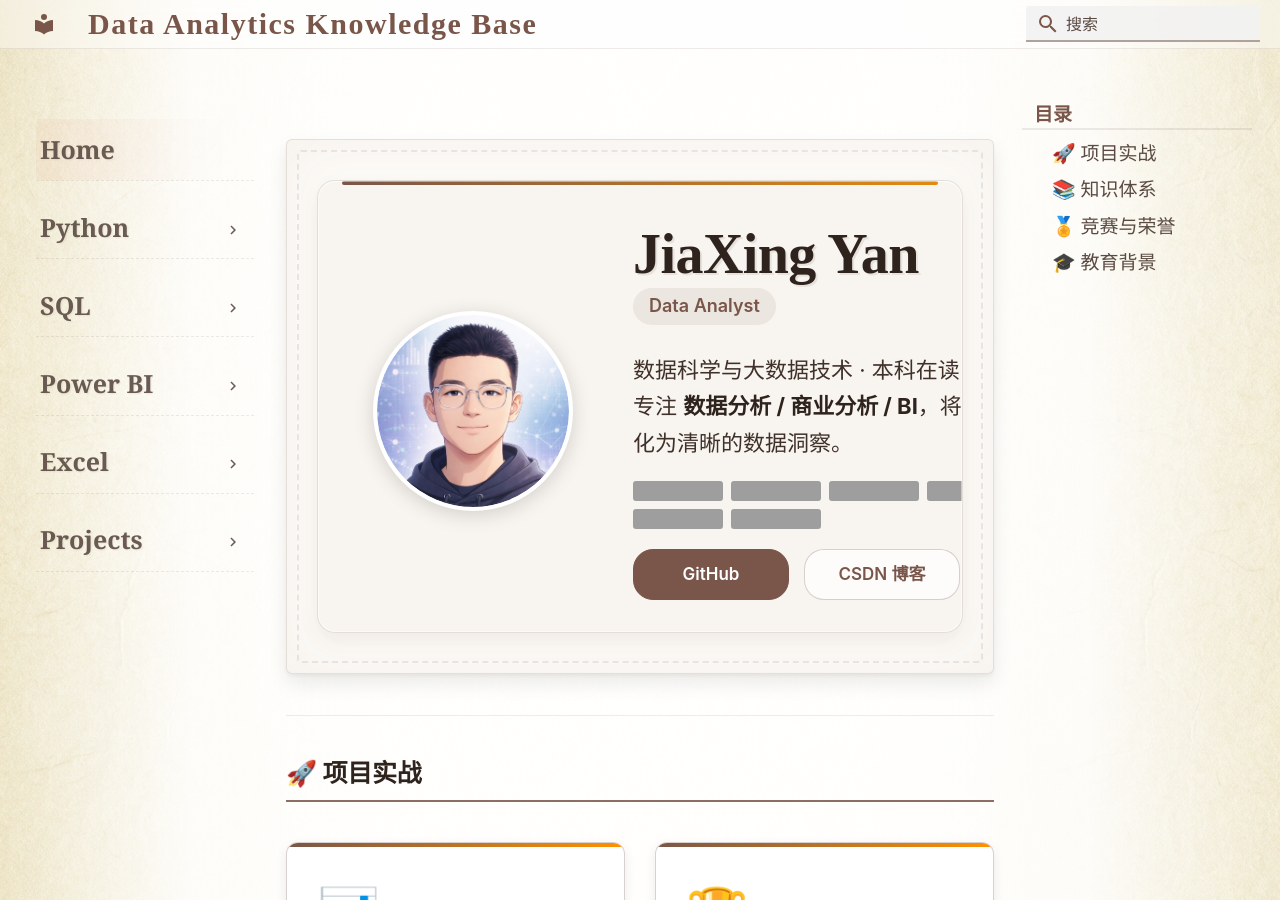
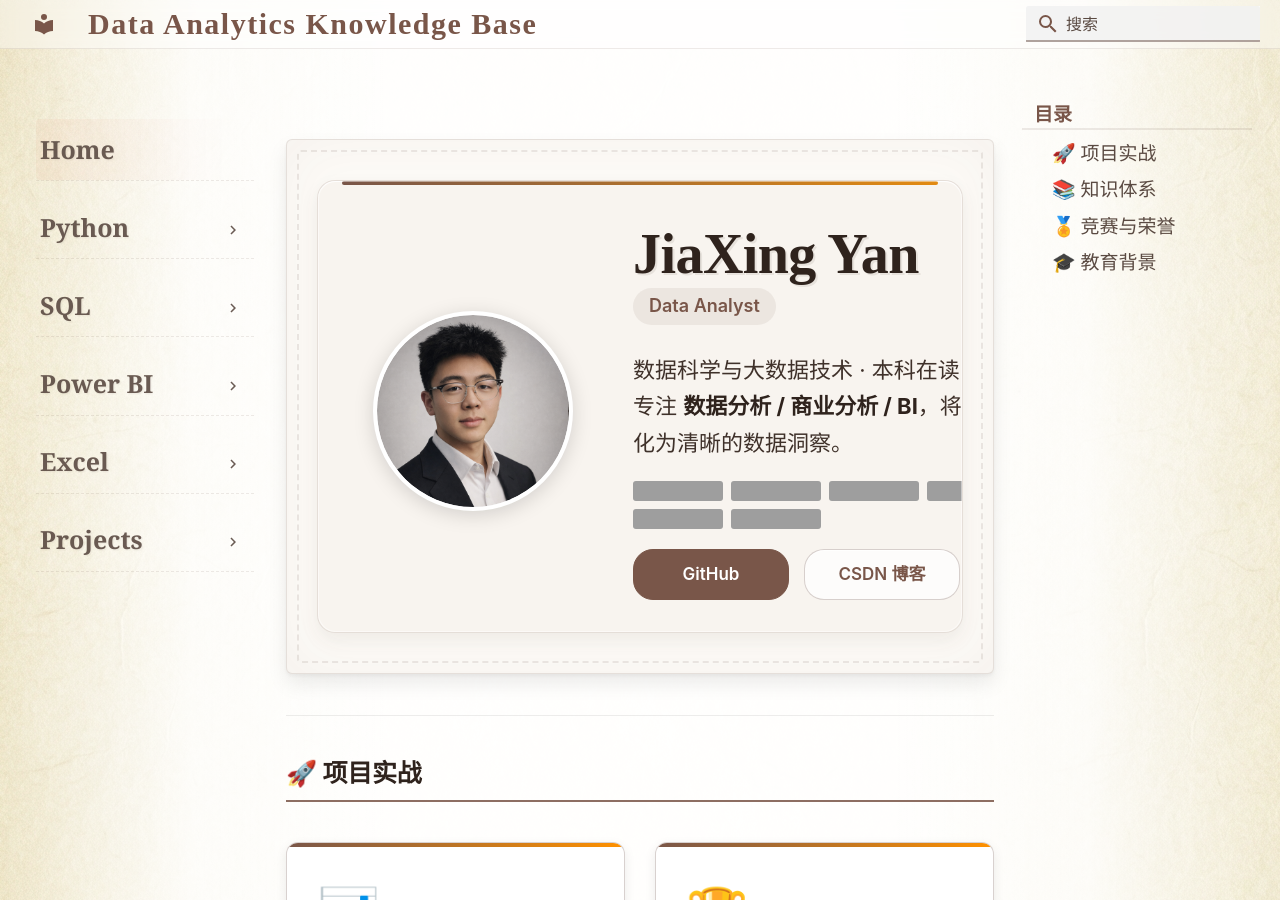
Before and after one commit to moyan726/data-analytics-notes, an MkDocs documentation site: the page built from docs/index.md, in a window 1280 px wide and 900 px high. Built offline with MkDocs 1.6.1 and Material for MkDocs 9.7.7, drawn with Linux system fonts in a browser that asks for light colours; grey boxes are pictures that could not be loaded.

Commit message:
修改主页头像照片

```diff
--- a/docs/index.md
+++ b/docs/index.md
@@ -1,7 +1,7 @@
 <div class="hero-compact">
   <div class="hero-profile">
     <div class="hero-avatar">
-      <img src="assets/images/touxiang.png" alt="JiaXing Yan">
+      <img src="assets/images/tx.png" alt="JiaXing Yan">
     </div>
     <div class="hero-info">
       <h1>JiaXing Yan</h1>
```
Also changed, not shown: docs/assets/images/touxiang1.png (renamed from docs/assets/images/touxiang.png), docs/assets/images/tx.png (added), 1 other file.
